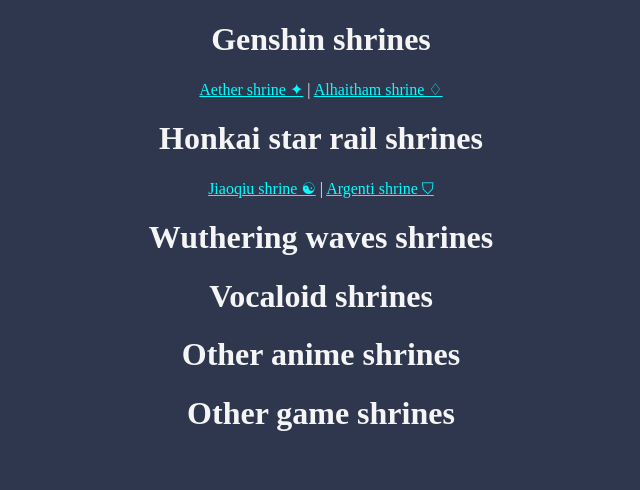
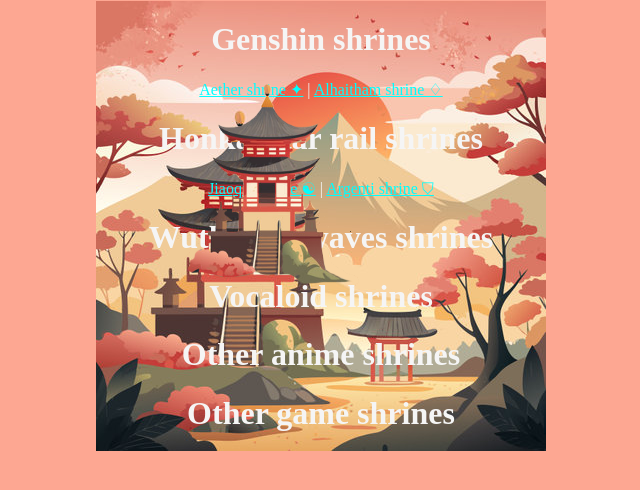
Before and after one commit to rubberduckster/Shrine, a plain HTML site: page index.html in a window 1280 px wide. Shown: the whole page, without its empty margins (319-959 px from the left). Drawn offline with Linux system fonts and the light colour scheme.

Commit message:
Worked on landing page concept

```diff
--- a/index.html
+++ b/index.html
@@ -7,7 +7,12 @@
     <link rel="stylesheet" href="style.css">
     <title>Document</title>
 </head>
-<body style="background-color: #2f374f;">
+<style>
+        body {
+        background-image: url('shrinebackground.png');
+    }
+</style>
+<body style="background-color: #fda792;">
     <!--Aether//Alhaitham//Argenti//Jiaoqiu//Scar//Miku//Scar-->
     <div class="mainMenu">
         <h1>Genshin shrines</h1>
@@ -18,6 +23,9 @@
         <h1>Vocaloid shrines</h1>
         <h1>Other anime shrines</h1>
         <h1>Other game shrines</h1>
+        <div class="shrines">
+            <img src="shrine.png" id="jiaoqiuShrine">
+        </div>
     </div>
 </body>
 </html>
--- a/jiaoqiuStyle.css
+++ b/jiaoqiuStyle.css
@@ -176,7 +176,7 @@ body:has(a:hover) #FlameCursor {
     height: 250px;
     width: 250px;
 
-    padding-left: 1600px;
+    padding-left: 83%;
     padding-top: 530px;
 
     z-index: 2;
--- a/style.css
+++ b/style.css
@@ -1,3 +1,11 @@
+body {
+    padding: 0;
+    margin: 0;
+    overflow-x: hidden;
+    background-repeat: no-repeat;
+    background-position: center;
+}
+
 .mainMenu {
     color: whitesmoke;
     text-align: center;
@@ -6,3 +14,25 @@
 .mainMenu a {
     color: aqua;
 }
+
+.shrines {
+    height: 100%;
+    width: 100%;
+    z-index: -1;
+}
+
+#jiaoqiuShrine {
+    position: absolute;
+    left: 38.3%;
+    top: 0.2%;
+    height: 42%;
+    width: 23.5%;
+}
+
+#jiaoqiuShrine:hover {
+    left: 38%;
+    top: 0%;
+    height: 43%;
+    width: 24.5%;
+    filter: drop-shadow(0 0 0.75rem crimson);
+}
```
Also changed, not shown: shrine.png (added), shrinebackground.png (added).
